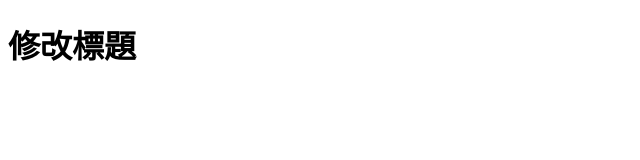
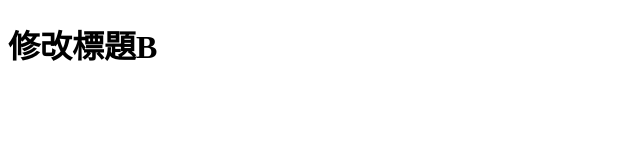
Before and after one commit to osncode/test1024, a plain HTML site: page index.html in a window 1280 px wide. Shown: the full height of the page, 0-640 px from the left. Drawn offline with Linux system fonts and the light colour scheme.

Commit message:
修改 h1 文字，增加 B 資訊

```diff
--- a/index.html
+++ b/index.html
@@ -6,6 +6,6 @@
     <title>再次修改2 title</title>
 </head>
 <body>
-    <h1>修改標題</h1>
+    <h1>修改標題B</h1>
 </body>
 </html>
```
